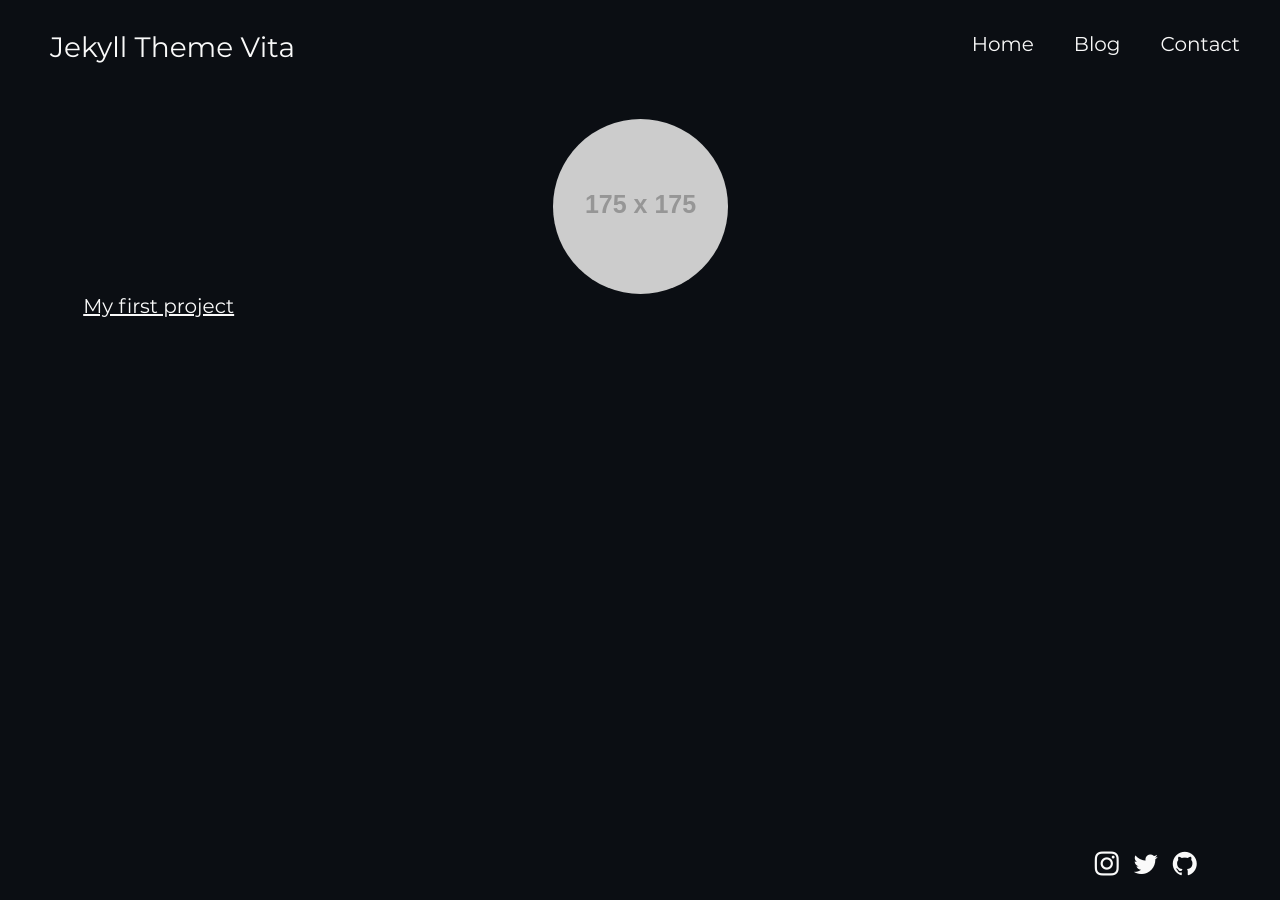
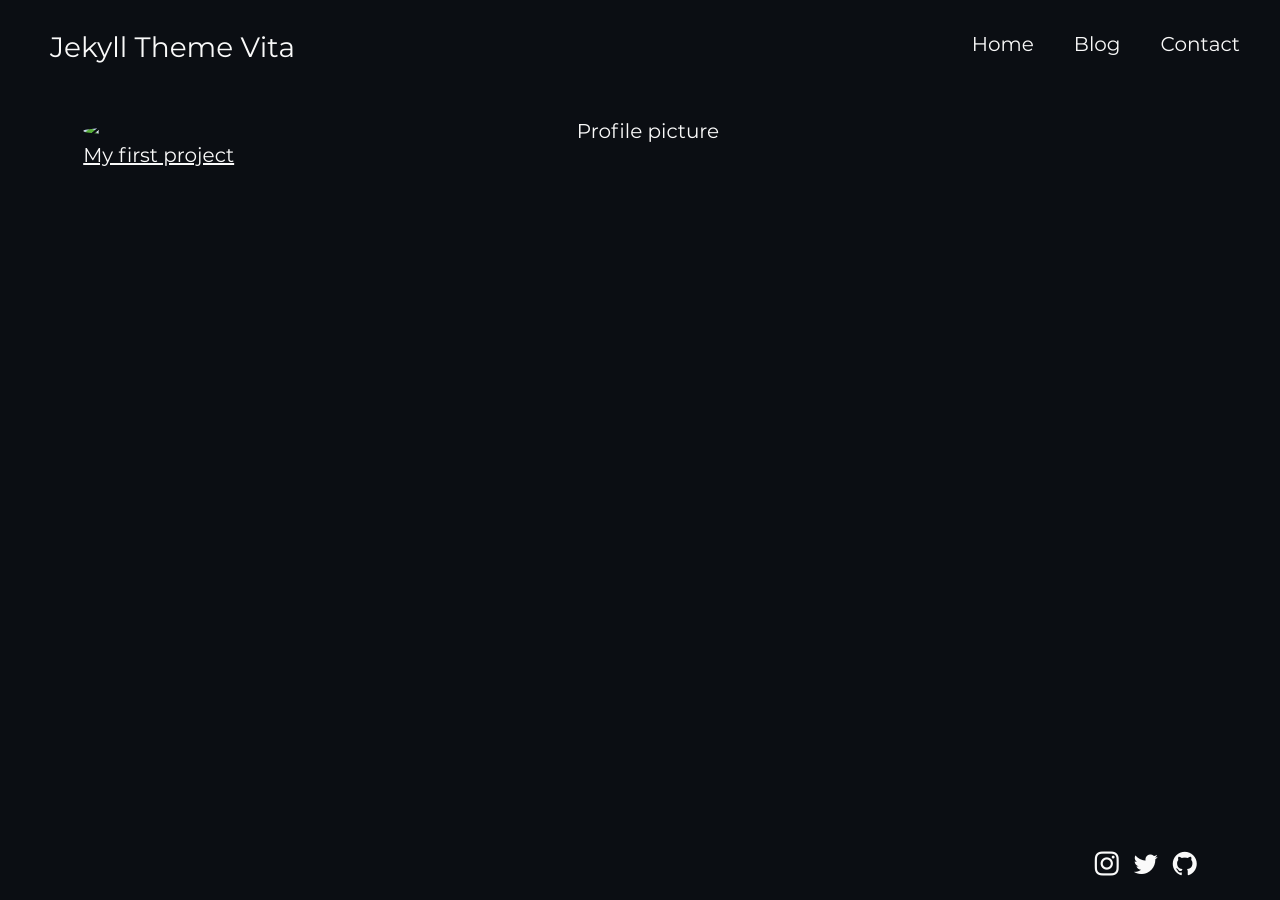
Before and after one commit to martinmorando/jekyll-theme-vita, a Jekyll site: the page built from index.html, in a window 1280 px wide. Built offline with Jekyll 4.4.1, drawn with Linux system fonts in a browser that asks for light colours; some web fonts are replaced.

Commit message:
Remove selected profile image via.placeholder.com SSL certificate expired, browser displays warning message

```diff
--- a/index.html
+++ b/index.html
@@ -4,7 +4,7 @@ layout: home
 
 <div id="profile">
 	<div id="profile-img">
-		<img src="https://via.placeholder.com/175x175" alt="Profile picture"/>
+		<img src="" alt="Profile picture"/>
 	</div>
 </div>
 
```
